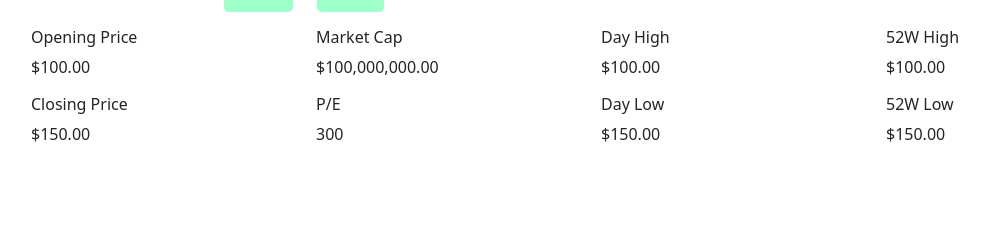
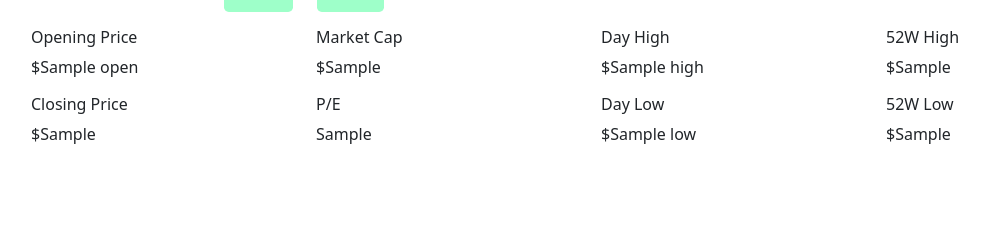
Before and after one commit to tktsubota/calhacks8.0, a Flask app: template templates/search.html in a window 1280 px wide. Shown: the part 476-701 px from the top of the page, without its empty margins (51-1040 px from the left). Run offline with Flask 2, Linux system fonts and the light colour scheme; the template is opened without the code that fills it: most values are stand-ins (such as "Sample title", 1, 10 or a date in 2020); some libraries are stand-ins or nearby versions.

```diff
--- a/application.py
+++ b/application.py
@@ -222,7 +222,7 @@ def lessons() :
     return render_template('lessons.html', progress=get_progress())
 
 
-@app.route('/lesson/<n>')
+@app.route('/lesson-<n>')
 def lesson(n) :
 
     if not is_logged_in() :
@@ -340,7 +340,7 @@ def search() :
         return redirect('/lessons')
 
     if request.method == "POST" :
-        symbol = request.method['symbol']
+        symbol = request.form['symbol']
         client = p.Client(api_token='pk_54e28984093d4115931ec8b87b421ae2', version='stable')
         info = client.quote(symbol)
         return render_template('search.html', progress=get_progress(), info=info)
--- a/templates/search.html
+++ b/templates/search.html
@@ -32,7 +32,6 @@
     </div>
     <hr/>
     {% if info %}
-
     <!-- Result -->
     <div class="row">
         <div class="col-6">
@@ -62,46 +61,48 @@
     </div>
     <div class="row top-margin">
         <!-- Key Data -->
+        {% if info.open %}
         <div class="col-3">
             <div class="top-margin">
                 <h6 class="data-header">Opening Price</h6>
-                <p class="data-item">$100.00</p>
+                <p class="data-item">${{ info.open }}</p>
             </div>
             <div class="top-margin">
                 <h6 class="data-header">Closing Price</h6>
-                <p class="data-item">$150.00</p>
+                <p class="data-item">${{ info.iexClose }}</p>
             </div>
         </div>
         <div class="col-3">
             <div class="top-margin">
                 <h6 class="data-header">Market Cap</h6>
-                <p class="data-item">$100,000,000.00</p>
+                <p class="data-item">${{ info.marketCap }}</p>
             </div>
             <div class="top-margin">
                 <h6 class="data-header">P/E</h6>
-                <p class="data-item">300</p>
+                <p class="data-item">{{ info.peRatio }}</p>
             </div>
         </div>
         <div class="col-3">
             <div class="top-margin">
                 <h6 class="data-header">Day High</h6>
-                <p class="data-item">$100.00</p>
+                <p class="data-item">${{ info.high }}</p>
             </div>
             <div class="top-margin">
                 <h6 class="data-header">Day Low</h6>
-                <p class="data-item">$150.00</p>
+                <p class="data-item">${{ info.low }}</p>
             </div>
         </div>
         <div class="col-3">
             <div class="top-margin">
                 <h6 class="data-header">52W High</h6>
-                <p class="data-item">$100.00</p>
+                <p class="data-item">${{ info.week52High }}</p>
             </div>
             <div class="top-margin">
                 <h6 class="data-header">52W Low</h6>
-                <p class="data-item">$150.00</p>
+                <p class="data-item">${{ info.week52Low }}</p>
             </div>
         </div>
+        {% endif %}
     </div>
 
     {% endif %}
```
